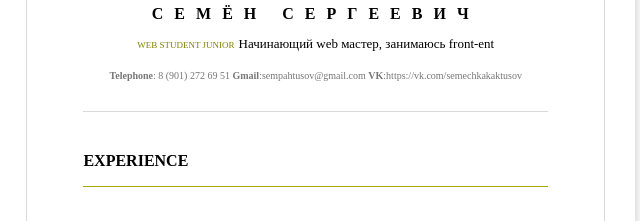
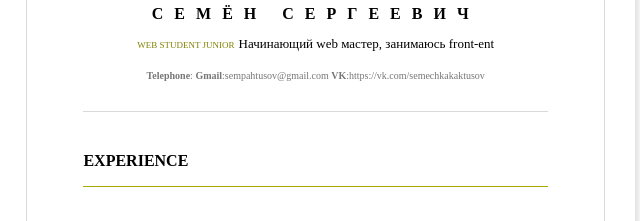
Before and after one commit to Sever561/Sever561.github.io, a plain HTML site: page index.html in a window 1280 px wide. Shown: the part 207-428 px from the top of the page, 485-1125 px from the left. Drawn offline with Linux system fonts and the light colour scheme.

Commit message:
index.html

```diff
--- a/index.html
+++ b/index.html
@@ -112,7 +112,7 @@
 			        <span class="position">WEB Student Junior</span>
 			        <adres class="about-adres">Начинающий web мастер, занимаюсь front-ent</adres>
 			        <div class="about-contacs">
-			            <a href="tel:+79012726951" class="about-link"><b>Telephone</b>: 8 (901) 272 69 51</a>
+			            <a href="tel:+79012726951" class="about-link"><b>Telephone</b>: </a>
 			            <a href="mailto:sempahtusov@gmail.com" class="about-link"><b>Gmail</b>:sempahtusov@gmail.com</a>
 			            <a href="https://vk.com/semechkakaktusov" class="about-link"><b>VK</b>:https://vk.com/semechkakaktusov</a>
 			        </div>
```
